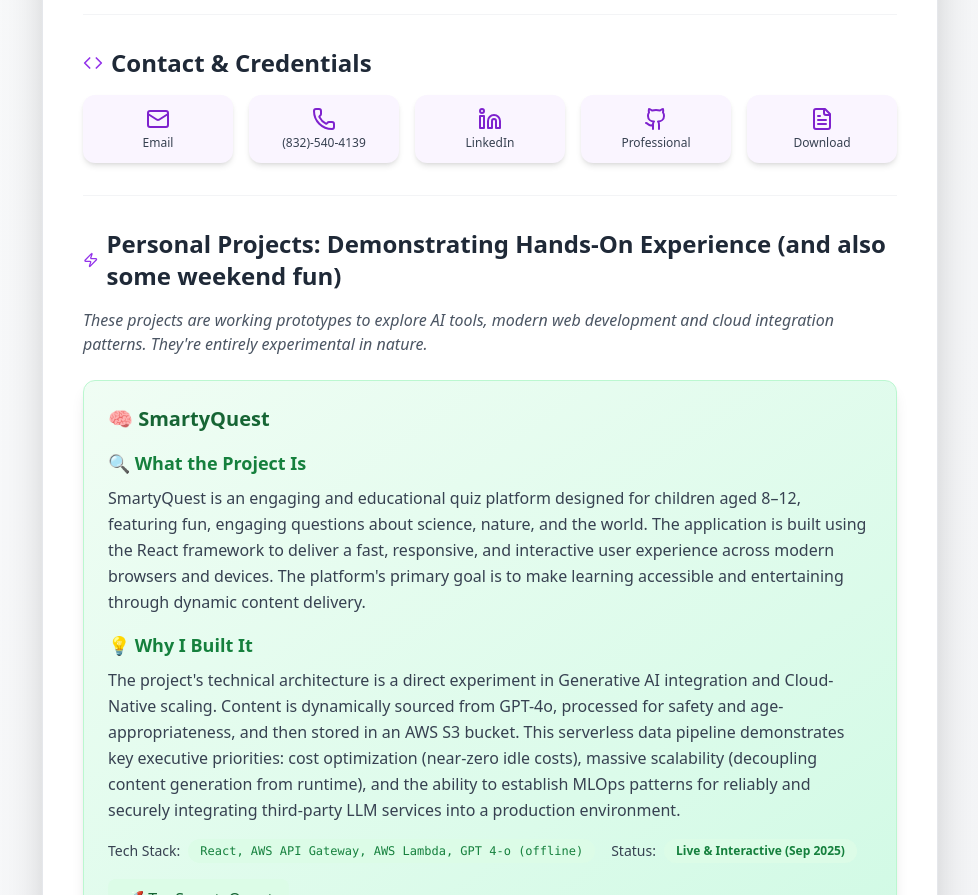
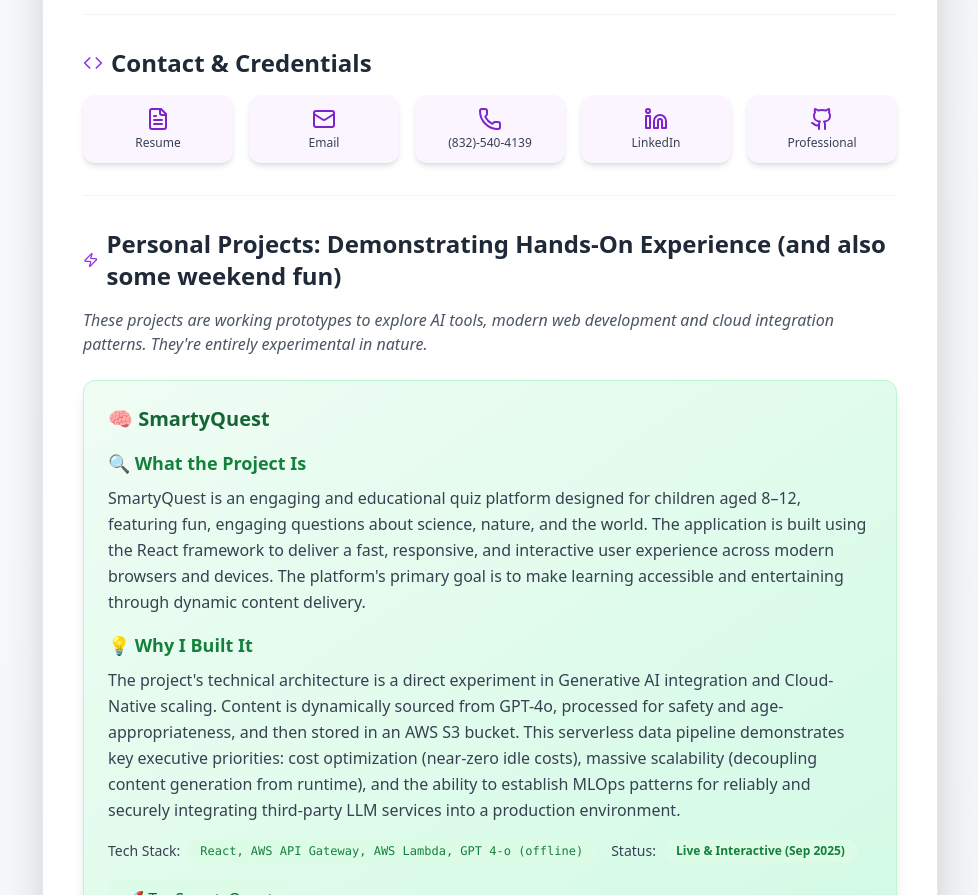
Before and after one commit to phanikum/profile, a React (Create React App) app: page /#/ in a window 1280 px wide. Shown: the part 820-1715 px from the top of the page, without its empty margins (150-1128 px from the left). Built offline with nearby package versions, Linux system fonts and the light colour scheme; no server answers; the HTML template or start-up script is replaced by a standard one.

Commit message:
Move Resume link to first position and simplify text in Contact & Credentials section

```diff
--- a/src/pages/HomePage.js
+++ b/src/pages/HomePage.js
@@ -4,11 +4,11 @@ import { Mail, Phone, Linkedin, Github, FileText, Zap, Code, Target } from 'luci
 
 const HomePage = () => { // Component renamed to HomePage
   const contactLinks = [
+    { icon: FileText, text: 'Resume', href: `${process.env.PUBLIC_URL}/PhaniBhamidipati.pdf`, title: 'Resume' },
     { icon: Mail, text: 'Email', href: 'mailto:phanikumar.bhamidipati@gmail.com', title: 'Email' },
     { icon: Phone, text: '(832)-540-4139', href: 'tel:+18325404139', title: 'Phone' },
     { icon: Linkedin, text: 'LinkedIn Profile', href: 'https://www.linkedin.com/in/phanibhamidipati/', title: 'LinkedIn' },
     { icon: Github, text: 'Professional Repos', href: 'https://github.com/phanikum', title: 'GitHub' },
-    { icon: FileText, text: 'Download Resume (PDF)', href: `${process.env.PUBLIC_URL}/PhaniBhamidipati.pdf`, title: 'Resume' },
   ];
 
   const projects = [
```
